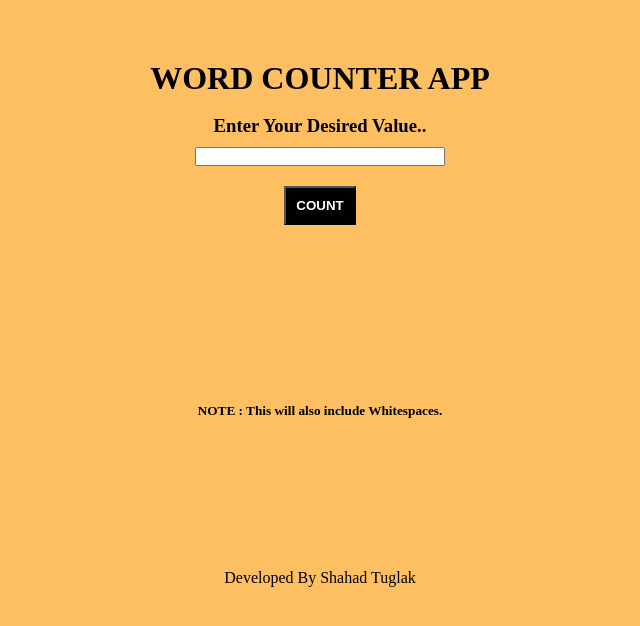
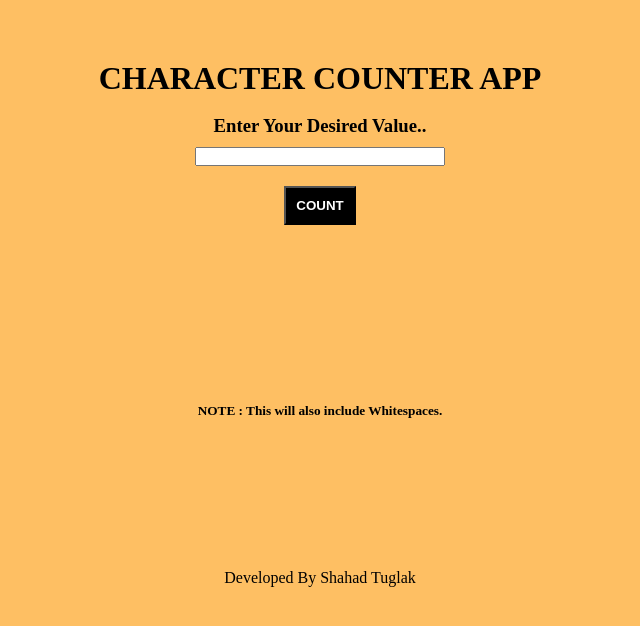
Before and after one commit to Shahadtuglak/CharacterCounterApp, a plain HTML site: page index.html in a window 1280 px wide. Shown: the whole page, without its empty margins (320-960 px from the left). Drawn offline with Linux system fonts and the light colour scheme.

Commit message:
Update index.html

```diff
--- a/index.html
+++ b/index.html
@@ -8,7 +8,7 @@
     <link href="style.css" rel="stylesheet">
 </head>
 <body>
-    <h1>WORD COUNTER APP</h1>
+    <h1>CHARACTER COUNTER APP</h1>
     <br>
     <h3>Enter Your Desired Value..</h3>
     <input id="inputText" type="text">
```
